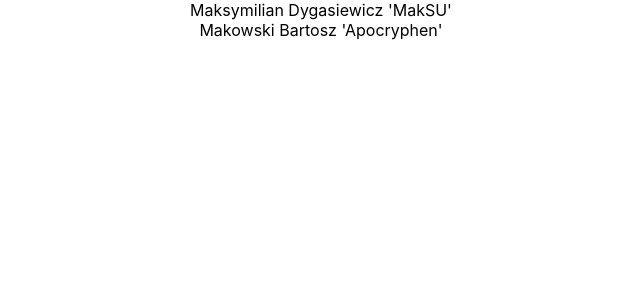
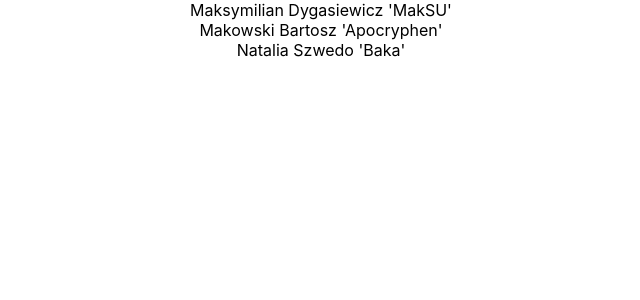
Before and after one commit to MaksSU/repo_team_odmrazamy_maryle, a React (Create React App) app: page / in a window 1280 px wide. Shown: the top 300 px of the page, without its empty margins (319-959 px from the left). Built offline with nearby package versions, Linux system fonts and the light colour scheme.

Commit message:
Dodanie nazwy

```diff
--- a/src/App.js
+++ b/src/App.js
@@ -10,6 +10,10 @@ function App() {
       <div>
         Makowski Bartosz 'Apocryphen'
       </div>
+      <div>
+        Natalia Szwedo 'Baka'
+      </div>
+
     </div>
   );
 }
```
